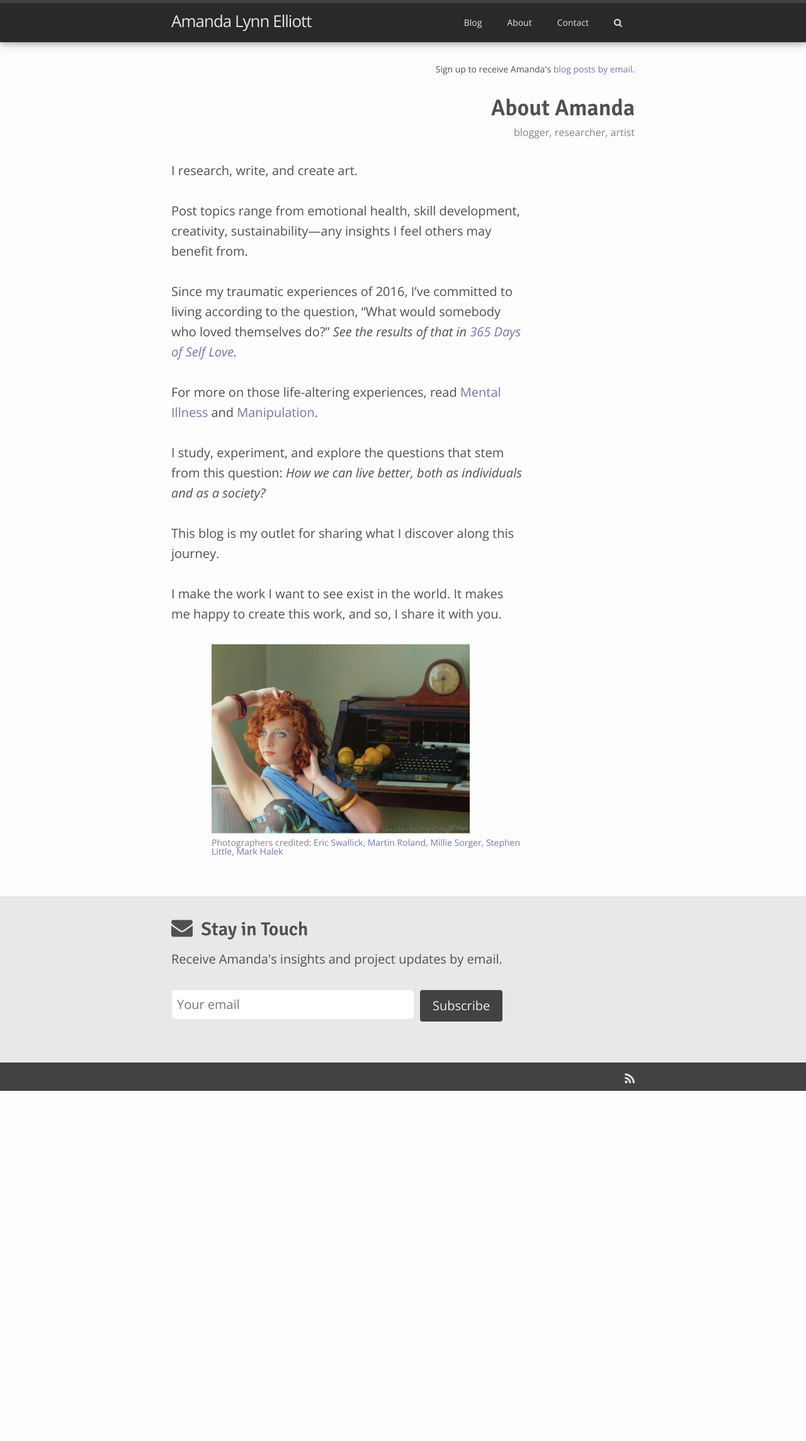
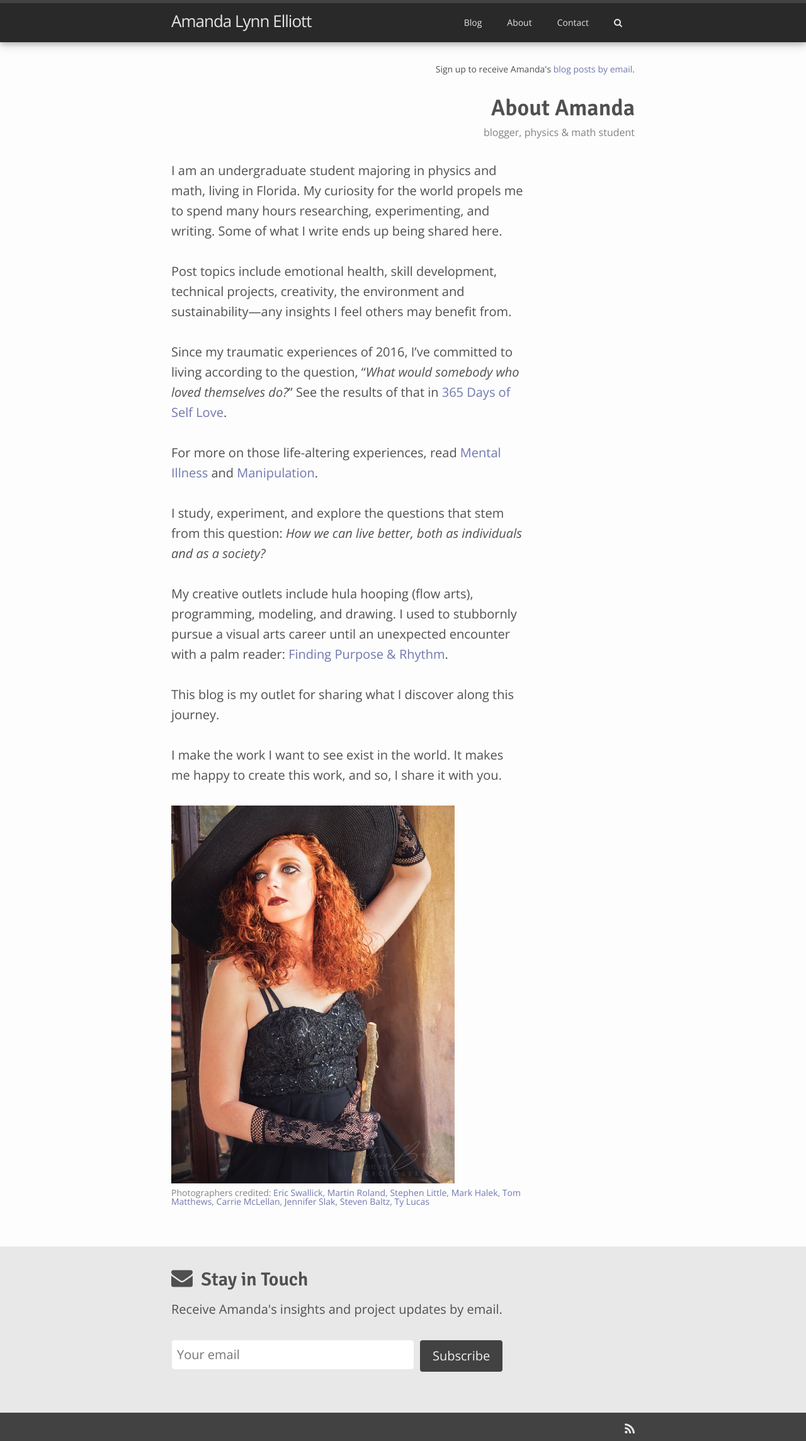
Before and after one commit to amandalynnelliott/amandalynnelliott.github.io-dev, a Jekyll site: the page built from _pages/about.md, in a window 1280 px wide. Shown: the whole page at 63% size. Built offline with Jekyll 4.4.1, drawn with Linux system fonts in a browser that asks for light colours; nearby versions of some CDN libraries; before the commit the page ends 1732 px from its top, so only the background shows below that.

Commit message:
New posts and update About page

```diff
--- a/_pages/about.md
+++ b/_pages/about.md
@@ -2,18 +2,20 @@
 layout: page
 title: About Amanda
 permalink: /about/
-caption: "blogger, researcher, artist"
+caption: "blogger, physics & math student"
 ---
 
-I research, write, and create art.
+I am an undergraduate student majoring in physics and math, living in Florida. My curiosity for the world propels me to spend many hours researching, experimenting, and writing. Some of what I write ends up being shared here.
 
-Post topics range from emotional health, skill development, creativity, sustainability—any insights I feel others may benefit from.
+Post topics include emotional health, skill development, technical projects, creativity, the environment and sustainability—any insights I feel others may benefit from.
 
-Since my traumatic experiences of 2016, I've committed to living according to the question, "What would somebody who loved themselves do?" *See the results of that in [365 Days of Self Love]({{ site.url }}/blog/2017/04/365-days-of-self-love/).*
+Since my traumatic experiences of 2016, I've committed to living according to the question, "*What would somebody who loved themselves do?*" See the results of that in [365 Days of Self Love]({{ site.url }}/blog/2017/04/365-days-of-self-love/).
 
 For more on those life-altering experiences, read [Mental Illness]({{ site.url }}/blog/2018/02/mental-illness/) and [Manipulation]({{ site.url }}/blog/2018/04/manipulation/).
 
 I study, experiment, and explore the questions that stem from this question: <em>How we can live better, both as individuals and as a society?</em>
+
+My creative outlets include hula hooping (flow arts), programming, modeling, and drawing. I used to stubbornly pursue a visual arts career until an unexpected encounter with a palm reader: [Finding Purpose & Rhythm]({{ site.url }}/blog/2019/07/finding-purpose/).
 
 This blog is my outlet for sharing what I discover along this journey.
 
@@ -21,18 +23,20 @@ I make the work I want to see exist in the world.
 It makes me happy to create this work, and so, I share it with you.
 
 <div class="slides-wrapper">
+<img class="mySlides animate-fading" src="../assets/img/me/witch-CarrieMcLellan.jpg">
+<img class="mySlides animate-fading" src="../assets/img/me/witch-StevenBaltz.jpg">
+<img class="mySlides animate-fading" src="../assets/img/me/witch-Halek2.jpg">
+<img class="mySlides animate-fading" src="../assets/img/me/DSC_0426.jpg">
+<img class="mySlides animate-fading" src="../assets/img/me/ivory_MarkHalek3.jpg">
 <img class="mySlides animate-fading" src="../assets/img/me/Martin2.jpg">
-<img class="mySlides animate-fading" src="../assets/img/me/Millie.jpg">
-<img class="mySlides animate-fading" src="../assets/img/me/flowers.jpg">
+<!-- <img class="mySlides animate-fading" src="../assets/img/me/Millie.jpg"> -->
+<!-- <img class="mySlides animate-fading" src="../assets/img/me/flowers.jpg"> -->
 <img class="mySlides animate-fading" src="../assets/img/me/hat.jpg">
-<img class="mySlides animate-fading" src="../assets/img/me/Eric-first.jpg">
-<img class="mySlides animate-fading" src="../assets/img/me/Eric-wind.jpg">
-<img class="mySlides animate-fading" src="../assets/img/me/green-Eric.jpg">
-<img class="mySlides animate-fading" src="../assets/img/me/green-SLittle.jpg">
-<img class="mySlides animate-fading" src="../assets/img/me/uke-Halek.jpg">
-<img class="mySlides animate-fading" src="../assets/img/me/Eric-windowsill.jpg">
-<img class="mySlides animate-fading" src="../assets/img/me/mirror1.jpg">
-<figcaption>Photographers credited: <a href="https://www.facebook.com/ericswallick">Eric Swallick</a>, <a href="https://www.facebook.com/marty.roland">Martin Roland</a>, <a href="https://www.facebook.com/mille.sorger">Millie Sorger</a>, <a href="https://www.facebook.com/stephen.little.3304">Stephen Little</a>, <a href="https://www.facebook.com/mark.halek.1">Mark Halek</a></figcaption>
+<!-- <img class="mySlides animate-fading" src="../assets/img/me/Eric-wind.jpg"> -->
+<img class="mySlides animate-fading" src="../assets/img/me/TDMatthews.jpg">
+<img class="mySlides animate-fading" src="../assets/img/me/bronze_JenniferSlak.jpg">
+<figcaption>Photographers credited: <a href="https://www.facebook.com/ericswallick">Eric Swallick</a>, <a href="https://www.facebook.com/marty.roland">Martin Roland</a>, <a href="https://www.facebook.com/stephen.little.3304">Stephen Little</a>, <a href="https://www.facebook.com/mark.halek.1">Mark Halek</a>, <a href="https://www.facebook.com/profile.php?id=100010341669531">Tom Matthews</a>, <a href="https://www.facebook.com/carrie.mclellan.77">Carrie McLellan</a>, <a href="https://www.facebook.com/jennifer.slak">Jennifer Slak</a>, <a href="https://www.facebook.com/steven.baltz">Steven Baltz</a>, <a href="https://www.facebook.com/ty.lucas.90834">Ty Lucas</a></figcaption>
+<!-- <a href="https://www.facebook.com/mille.sorger">Millie Sorger</a>-->
 </div>
 
 <script src="../assets/js/slideshow.js"></script>
--- a/_sass/ours/_pages.scss
+++ b/_sass/ours/_pages.scss
@@ -25,18 +25,17 @@ ul#search-results {
 // --- About page
 
 .slides-wrapper {
-	padding-left: $spacing-unit*2;
 
 	@media screen and (max-width:$on-phone) {
 		padding-left: 0;
 	}
 
 	.mySlides {
-		height: 300px;
+		max-height: 600px;
 
-		@media screen and (max-width:$on-phone) {
-			max-height: 200px;
-		}
+		// @media screen and (max-width:$on-phone) {
+		// 	max-height: 300px;
+		// }
 	}
 
 	figcaption {
```
Also changed, not shown: _drafts/2020-03-28-corona-connection.md (added, +173 -0 lines), _posts/2020/2020-03-18-interactive-fractals.md (+1 -1 lines), _posts/2020/2020-07-27-corona-connection.md (added, +195 -0 lines), README.md, assets/img/2020/07/arc.jpg (added), assets/img/me/bronze_JenniferSlak.jpg (added), assets/img/me/green-StevenBaltz2.jpg (added), assets/img/me/green_MarcChristian.jpg (added), assets/img/me/ivory_MarkHalek3.jpg (added), assets/img/me/witch-CarrieMcLellan.jpg (added), assets/img/me/witch-Halek2.jpg (added), assets/img/me/witch-StevenBaltz.jpg (added), assets/img/me/witch_MarkHalek-roof.jpg (added), 5 other files.
